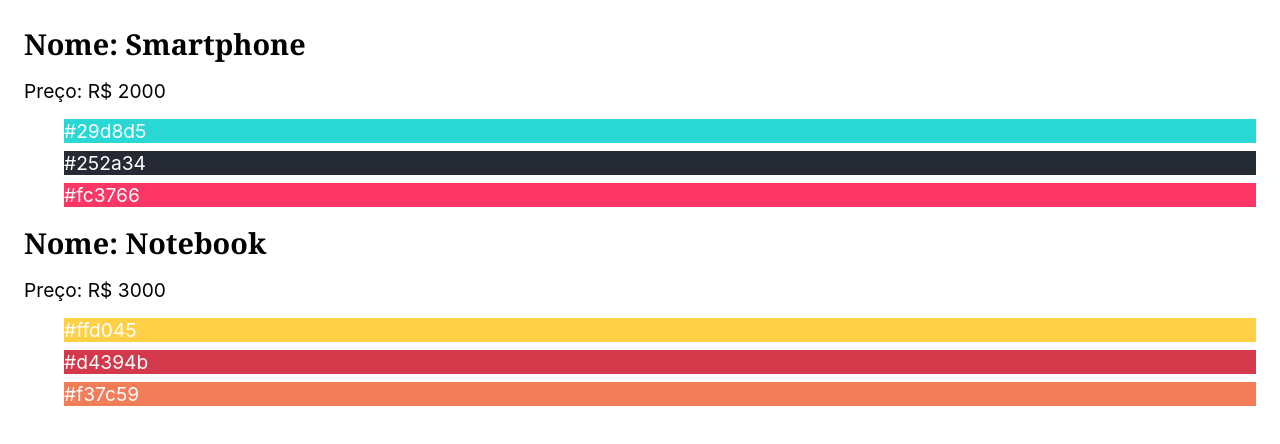
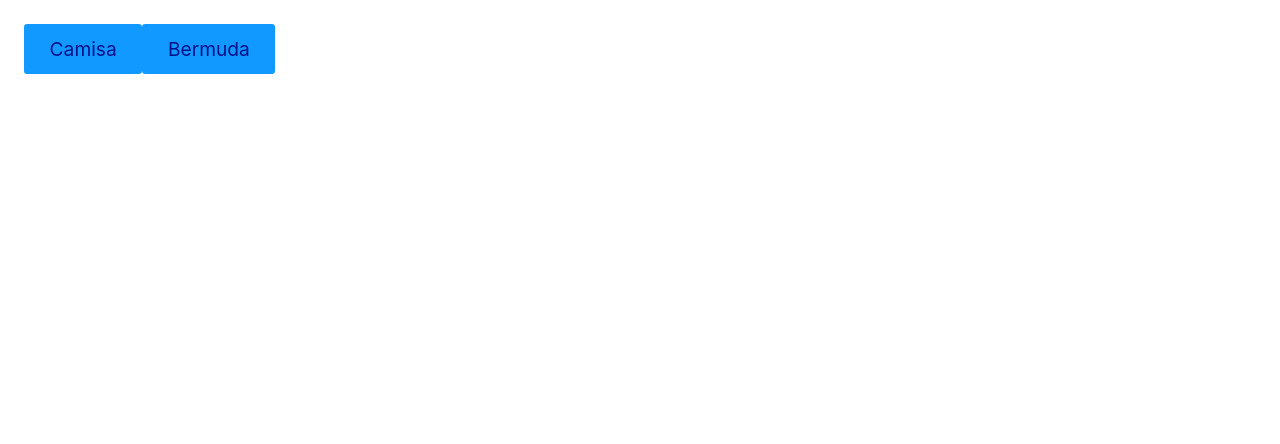
Before and after one commit to marcopla/dogs, a React (Create React App) app in the folder react-app/: page / in a window 1280 px wide. Shown: the top 444 px of the page. Built offline with nearby package versions, Linux system fonts and the light colour scheme.

Commit message:
React Eventos

```diff
--- /dev/null
+++ b/react-app/src/Eventos.js
@@ -0,0 +1,15 @@
+import React from 'react';
+
+const Eventos = () => {
+  function handleClick(event) {
+    alert('Comprou ' + event.target.innerText);
+  }
+  return (
+    <>
+      <button onClick={handleClick}>Camisa</button>
+      <button onClick={handleClick}>Bermuda</button>
+    </>
+  );
+};
+
+export default Eventos;
--- a/react-app/src/index.js
+++ b/react-app/src/index.js
@@ -2,11 +2,12 @@ import React from 'react';
 import ReactDOM from 'react-dom';
 import App from './App';
 import Exercice from './Exercice';
-import JSXArrays from './jsxarrays.js';
+import JSXArrays from './jsxarrays';
+import Eventos from './Eventos';
 
 ReactDOM.render(
   <React.StrictMode>
-    <JSXArrays />
+    <Eventos />
   </React.StrictMode>,
   document.getElementById('root'),
 );
```
